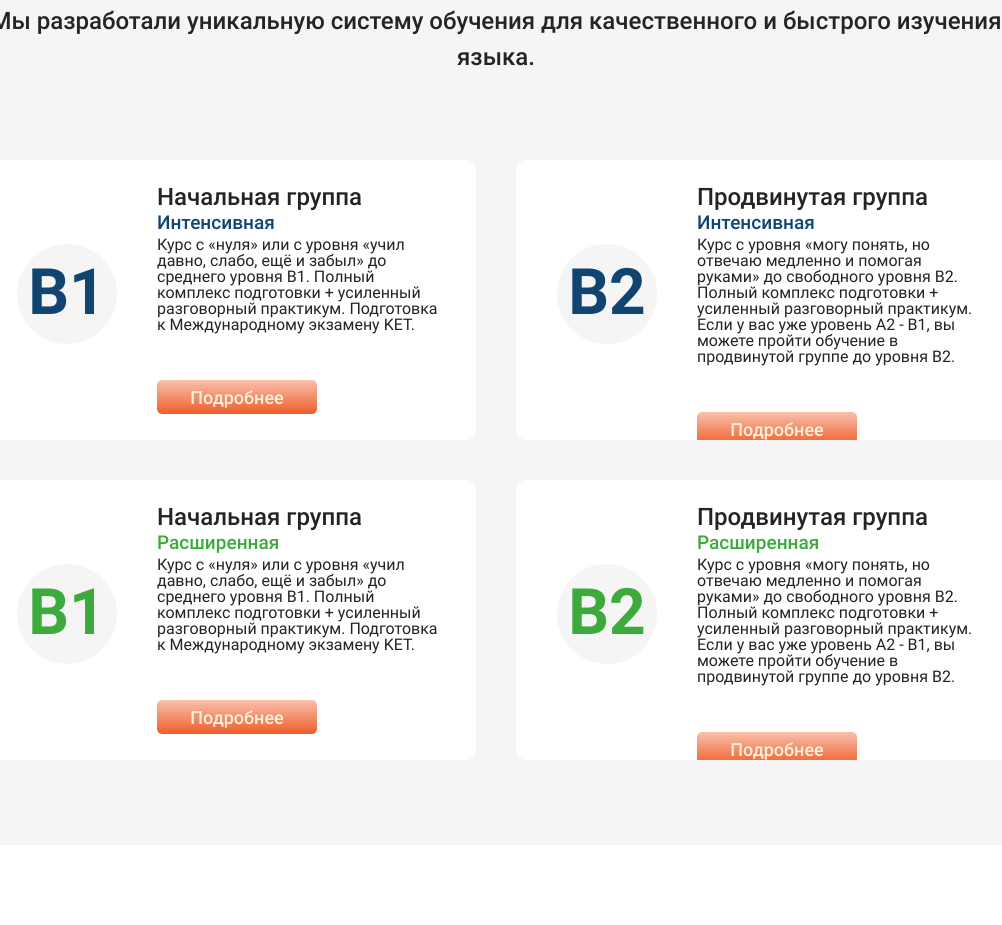
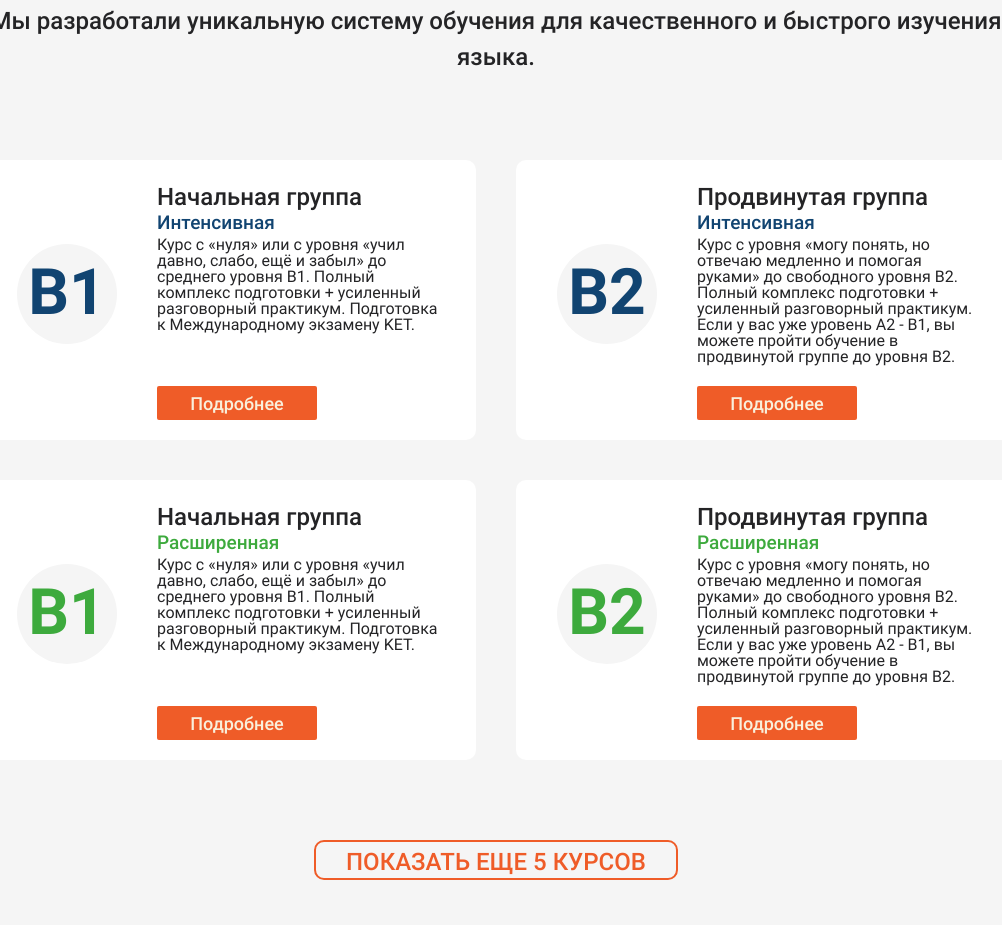
Before and after one commit to BusinessMeme/NLE, a website: page src/index.html in a window 1280 px wide. Shown: the part 863-1788 px from the top of the page, without its empty margins (144-1146 px from the left). Before the commit the page ends 1708 px from the top, so only its background shows below. Drawn offline with nearby package versions, Linux system fonts and the light colour scheme.

Commit message:
litlle fixes

```diff
--- a/src/index.html
+++ b/src/index.html
@@ -212,7 +212,7 @@
                         </div>
                     </div>
                 </div>
-
+                <button class="button button_transparent">ПОКАЗАТЬ ЕЩЕ 5 КУРСОВ</button>
             </div>
         </div>
     </section>
--- a/src/js/script.js
+++ b/src/js/script.js
@@ -1,4 +1,4 @@
-$(document).ready(function () {
+/* $(document).ready(function () {
     //your code here
     function toggleSlide(item) {
         $(item).each(function(i) {
@@ -13,3 +13,16 @@ $(document).ready(function () {
     toggleSlide('.button__details');
     toggleSlide('.button__collapse');
 });
+ */
+
+
+document.addEventListener('click', function(event) {
+    let target = event.target;
+    if(target.tagName != 'BUTTON') return;
+    let coursesItem = target.parentNode.parentNode.parentNode;
+    let coursesDetails = coursesItem.querySelector('.courses-item__details');
+    let coursesContent = coursesItem.querySelector('.courses-item__content');
+    coursesItem.classList.toggle("courses-item_active");
+    coursesDetails.classList.toggle("courses-item__details_active");
+    coursesContent.classList.toggle("courses-item__content_active");
+})
--- a/src/sass/blocks/_buttons.scss
+++ b/src/sass/blocks/_buttons.scss
@@ -2,15 +2,30 @@
     width: 160px;
     height: 34px;
     border-style: none;
-    border-radius: 5px;
-    background: linear-gradient(180deg, #EF5C28 0%, rgba(239, 92, 40, 0.38) 0.01%, #EF5C28 100%);
+    border-radius: 2px;
+    // background: linear-gradient(180deg, #EF5C28 0%, rgba(239, 92, 40, 0.38) 0.01%, #EF5C28 100%);
+    background-color: $red;
     margin-top: 47px;
     font-weight: 500;
     font-size: 18px;
-    line-height: 21px;
+    line-height: 23px;
     text-align: center;
     color: $white;
     &:hover {
-        box-shadow: 3px 3px 10px $red;
+        // box-shadow: 3px 3px 10px $red;
+        background-color: #db5626;
+    }
+    &_transparent {
+        margin: 0 auto;
+        margin-top: 40px;
+        width: 364px;
+        height: 40px;
+        border-radius: 10px;
+        border-style: solid;
+        border-color: $red;
+        background: $grey;
+        font-size: 24px;
+        line-height: 38px;
+        color: $red;
     }
 }
--- a/src/sass/blocks/_courses.scss
+++ b/src/sass/blocks/_courses.scss
@@ -12,14 +12,14 @@
     &-item {
         position: relative;
         width: 500px;
-        min-height: 280px;
+        max-height: none;
         border-radius: 10px;
         background-color: #fff;
         margin-bottom: 40px;
         padding: 25px 30px 25px 181px;
         overflow: hidden;
         &_active {
-            height: 280px;
+            max-height: 280px;
         }
         &__wrapper {
             display: flex;
@@ -31,6 +31,10 @@
             transition: 0.5s all;
             &_active {
                 transform: translateX(0%);
+            }
+            .button {
+                position: absolute;
+                top: 125px;
             }
         }
         &__details {
```
Also changed, not shown: src/css/style.min.css.
